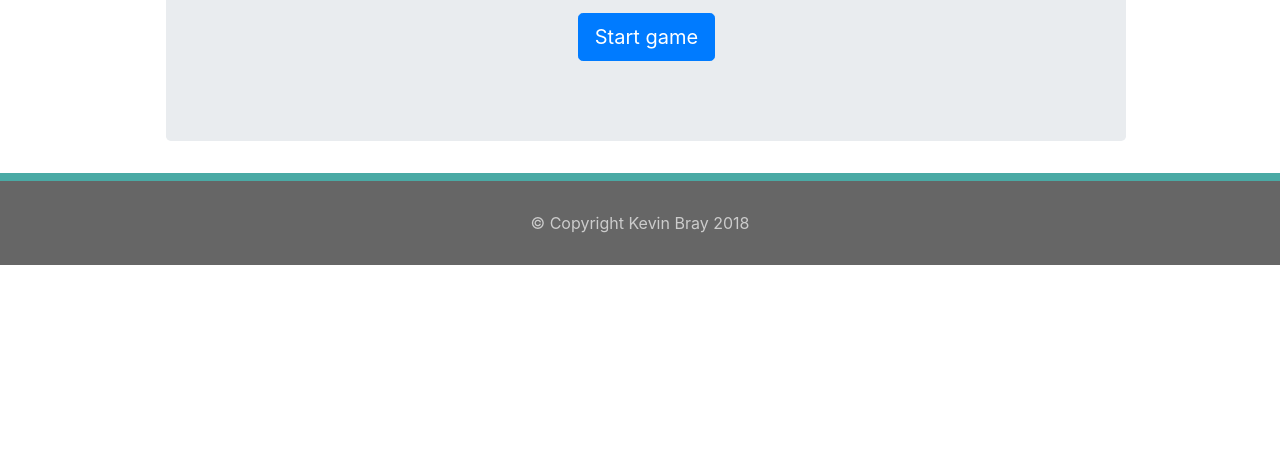
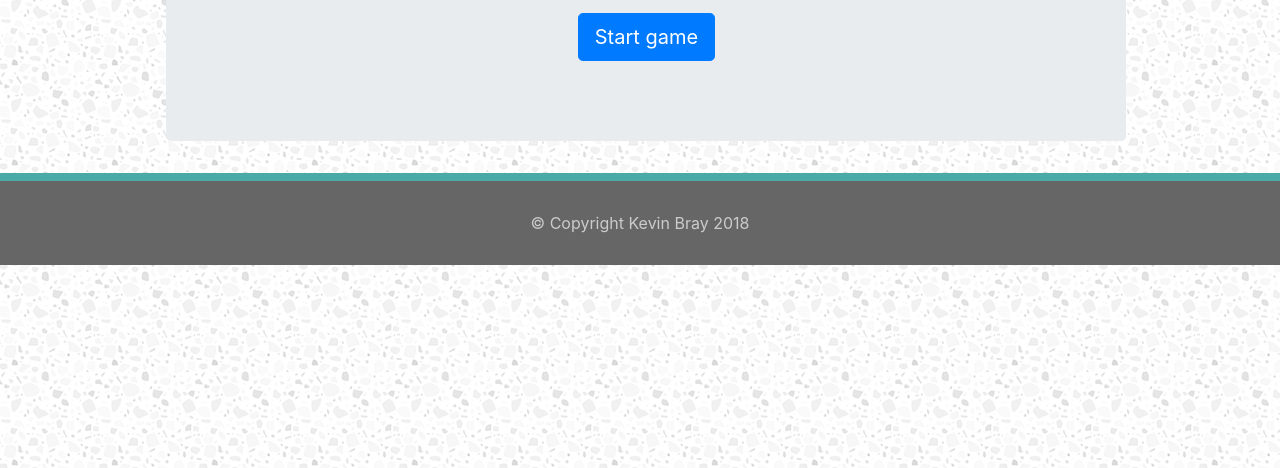
Before and after one commit to TennisSprinterkb/TriviaGame, a plain HTML site: page index.html in a window 1280 px wide. Shown: the part 332-800 px from the top of the page. Drawn offline with nearby package versions, Linux system fonts and the light colour scheme; the site is published under a folder, as on GitHub Pages, so addresses that start at the root find nothing.

Commit message:
backgroundadded

```diff
--- a/assets/css/style.css
+++ b/assets/css/style.css
@@ -1,5 +1,5 @@
 body {
-    background-image: url('/assets/images/light-grey-terrazzo.png');
+    background-image: url('../images/light-grey-terrazzo.png');
 }
 header {
     background: #666;
--- a/assets/javascript/app.js
+++ b/assets/javascript/app.js
@@ -202,7 +202,7 @@
         end()
         $("image").html("");
         $("#info").html("");
-        $("#Quiz").html("Correct: " + medals + "Incorrect: " + losses + "No response: " + DQ);
+        $("#Quiz").html("Correct:  " + medals + " Incorrect:  " + losses + " No response: " + DQ);
         $("#time").hide();
         $("#col-4").hide();
         $("#begin").show();
```
